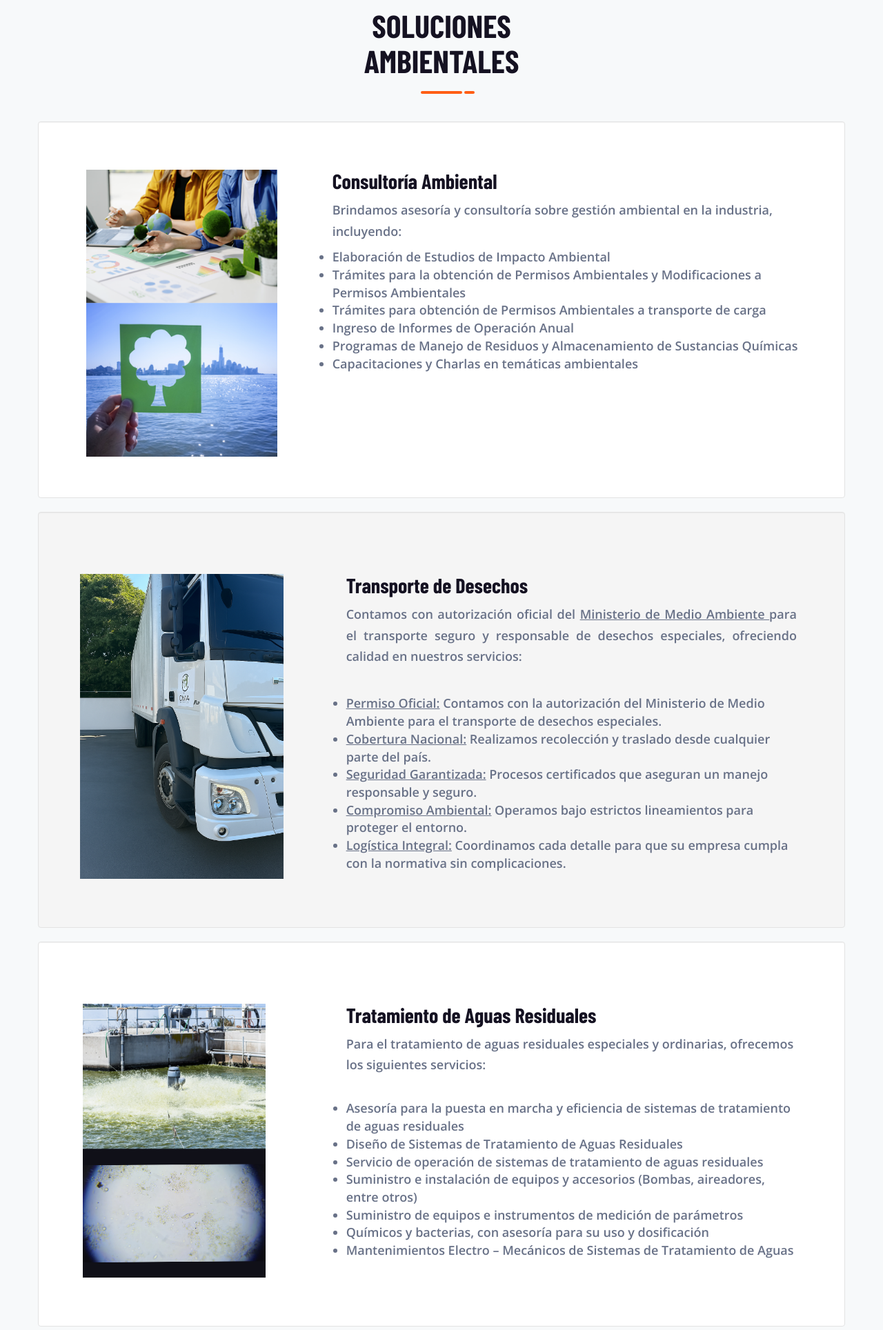
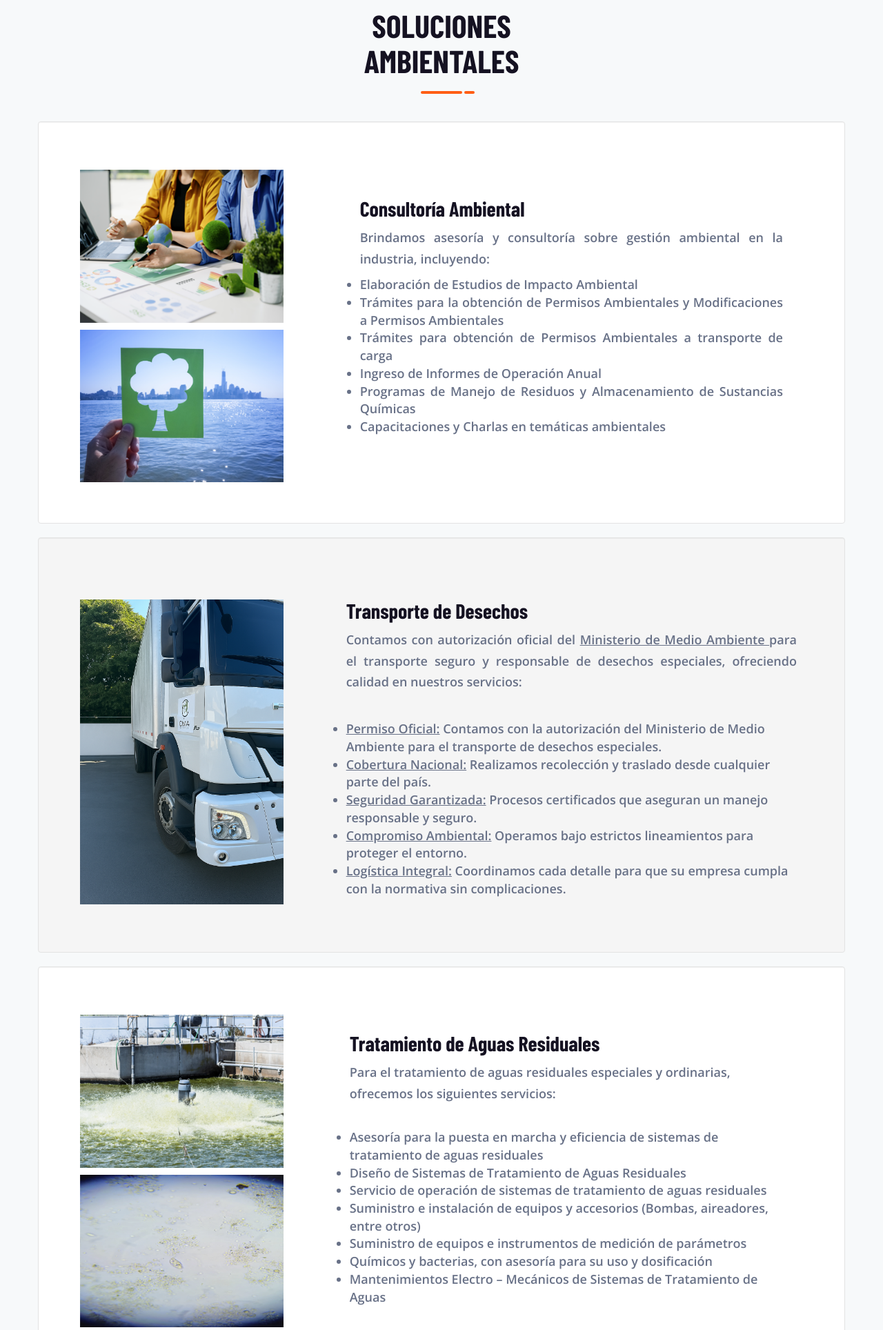
Before and after one commit to GerardoCampos2121/cma-web-page, a PHP site: page / in a window 1280 px wide. Shown: the part 1606-3534 px from the top of the page at 69% size. Run offline with PHP 8.4, Linux system fonts and the light colour scheme.

Commit message:
imagenes
imagenes

```diff
--- a/cmasolutions/index.php
+++ b/cmasolutions/index.php
@@ -191,10 +191,11 @@
                 <div class="row well" style="background-color:white;">
                     <div class="col-xs-12 col-md-4 center-block">
                         <div class="img-rounded" style="margin-top:10px;">
-                            <center><img  style="padding:40px 0 40px 0" src="assets/images/features/servicio1.png" width="80%"></center>
+                            <center><img  style="padding:40px 0 0px 0" src="assets/images/features/01_a.png" width="85%"></center>
+                            <center><img  style="padding:10px 0 40px 0" src="assets/images/features/01_b.png" width="85%"></center>
                         </div>
                     </div>
-                    <div class="col-xs-12 col-md-8" style="padding:30px;font-size:18px"><h2>Consultoría Ambiental</h2>
+                    <div class="col-xs-12 col-md-8" style="padding:70px;font-size:18px; text-align:justify"><h2>Consultoría Ambiental</h2>
 
                                 <p>Brindamos asesoría y consultoría sobre gestión ambiental en la industria, incluyendo:</p>
                                 <ul>
@@ -231,11 +232,12 @@
 
                 <div class="row well" style="background-color:white;margin-top:20px; padding-bottom:20px">
                     <div class="col-xs-12 col-md-4">
-                        <div class="img-holder" style="margin-top:20px">
-                            <img style="padding:50px 0px 0 30px; margin-bottom:50px" src="assets/images/features/servicio4.png" width="85%">
+                        <div class="img-rounded" style="margin-top:10px;">
+                            <center><img  style="padding:40px 0 0px 0" src="assets/images/features/03_a.png" width="85%"></center>
+                            <center><img  style="padding:10px 0 40px 0" src="assets/images/features/03_b.png" width="85%"></center>
                         </div>
                     </div>
-                    <div class="col-xs-12 col-md-8" style="padding:50px;font-size:18px"><h2>Tratamiento de Aguas Residuales</h2>
+                    <div class="col-xs-12 col-md-8" style="padding:55px;font-size:18px"><h2>Tratamiento de Aguas Residuales</h2>
 
                                 <p>Para el tratamiento de aguas residuales especiales y ordinarias, ofrecemos los
                                    siguientes servicios:</p>
@@ -256,10 +258,10 @@
                 <div class="row well" style="margin-top:20px; ">
                     <div class="col-xs-12 col-md-4 center-block">
                         <div class="img-holder" style="margin-top:0px">
-                            <img style="padding:30px 0 0 0;  margin-bottom:50px" src="assets/images/features/03.png" width="80%">
+                            <img style="padding:40px 0 0 0;  margin-bottom:50px" src="assets/images/features/03.png" width="80%">
                         </div>
                     </div>
-                    <div class="col col-xs-8" style="font-size:18px"><h2>Tratamiento de Agua Potable</h2>
+                    <div class="col col-xs-8" style="font-size:18px; padding-top:70px"><h2>Tratamiento de Agua Potable</h2>
 
                                  <p>Ponemos a su disposición los siguientes servicios para el tratamiento de agua
                                    potable:</p>
```
Also changed, not shown: cmasolutions/assets/images/features/01_a.png (added), cmasolutions/assets/images/features/01_b.png (added), cmasolutions/assets/images/features/03_a.png (added), cmasolutions/assets/images/features/03_b.png (added).
